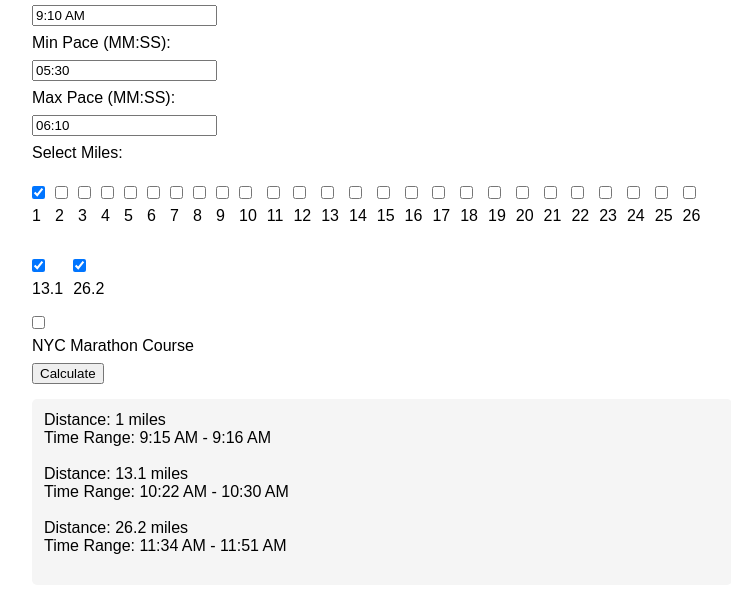
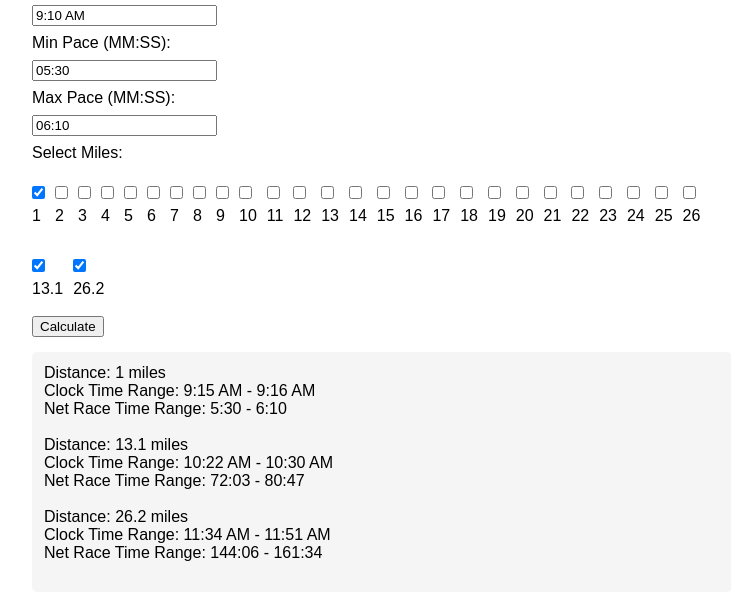
Before and after one commit to micaitken/running, a plain HTML site: page index.html in a window 1280 px wide. Both pictures are taken after a click on the button "Calculate". Shown: the part 109-708 px from the top of the page, without its empty margins (258-989 px from the left). Drawn offline with Linux system fonts and the light colour scheme.

Commit message:
Update index.html
nyc + net times

```diff
--- a/index.html
+++ b/index.html
@@ -26,46 +26,11 @@
   <label>Select Miles:</label>
   <div class="mile-list" id="mileCheckboxes"></div>
 
-  <label>
-    <input type="checkbox" id="nycMarathon"> NYC Marathon Course
-  </label>
-
   <button onclick="handleCalculate()">Calculate</button>
 
   <div class="output" id="output"></div>
 
 <script>
-  const marathonLocations = {
-    1: "Verrazzano Narrows Bridge, Staten Island",
-    2: "Verrazzano Narrows Bridge",
-    3: "Bay Ridge, Brooklyn",
-    4: "Sunset Park, Brooklyn",
-    5: "Sunset Park, Brooklyn",
-    6: "Sunset Park, Brooklyn",
-    7: "Park Slope, Brooklyn",
-    8: "Fort Greene, Brooklyn",
-    9: "Fort Greene, Brooklyn",
-    10: "Williamsburg, Brooklyn",
-    11: "Williamsburg, Brooklyn",
-    12: "Williamsburg, Brooklyn",
-    13: "Greenpoint, Brooklyn",
-    13.1: "Pulaski Bridge",
-    14: "Long Island City, Queens",
-    15: "Queensboro Bridge, Queens",
-    16: "Queensboro Bridge, Manhattan",
-    17: "Upper East Side, Manhattan",
-    18: "Upper East Side, Manhattan",
-    19: "East Harlem, Manhattan",
-    20: "Mott Haven, The Bronx",
-    21: "135th Street Bridge",
-    22: "Harlem, Manhattan",
-    23: "Fifth Avenue, Manhattan",
-    24: "Central Park, Manhattan",
-    25: "Central Park, Manhattan",
-    26: "Central Park, Manhattan",
-    26.2: "Central Park, Manhattan"
-  };
-
   function parseTime(timeStr) {
     const [min, sec] = timeStr.split(":").map(Number);
     return (min * 60 + sec) * 1000;
@@ -78,6 +43,13 @@
     hours = hours % 12 || 12;
     minutes = minutes.toString().padStart(2, "0");
     return `${hours}:${minutes} ${ampm}`;
+  }
+
+  function formatDuration(ms) {
+    const totalSeconds = Math.floor(ms / 1000);
+    const min = Math.floor(totalSeconds / 60);
+    const sec = totalSeconds % 60;
+    return `${min}:${sec.toString().padStart(2, "0")}`;
   }
 
   function calculateTimeRanges(startTimeStr, paceMinStr, paceMaxStr, distances) {
@@ -99,8 +71,10 @@
       const maxTime = new Date(startTime.getTime() + paceMax * dist);
       return {
         distance: dist,
-        minTime: formatClockTime(minTime),
-        maxTime: formatClockTime(maxTime)
+        minTimeClock: formatClockTime(minTime),
+        maxTimeClock: formatClockTime(maxTime),
+        minTimeNet: formatDuration(paceMin * dist),
+        maxTimeNet: formatDuration(paceMax * dist)
       };
     });
   }
@@ -109,7 +83,6 @@
     const startTime = document.getElementById("startTime").value;
     const paceMin = document.getElementById("paceMin").value;
     const paceMax = document.getElementById("paceMax").value;
-    const useMarathon = document.getElementById("nycMarathon").checked;
 
     const selectedDistances = Array.from(document.querySelectorAll(".mile-list input:checked"))
       .map(cb => parseFloat(cb.value));
@@ -117,9 +90,8 @@
     const results = calculateTimeRanges(startTime, paceMin, paceMax, selectedDistances);
 
     let output = "";
-    results.forEach(({ distance, minTime, maxTime }) => {
-      const location = useMarathon && marathonLocations[distance] ? ` (${marathonLocations[distance]})` : "";
-      output += `Distance: ${distance} miles${location}\nTime Range: ${minTime} - ${maxTime}\n\n`;
+    results.forEach(({ distance, minTimeClock, maxTimeClock, minTimeNet, maxTimeNet }) => {
+      output += `Distance: ${distance} miles\nClock Time Range: ${minTimeClock} - ${maxTimeClock}\nNet Race Time Range: ${minTimeNet} - ${maxTimeNet}\n\n`;
     });
 
     document.getElementById("output").textContent = output;
```
